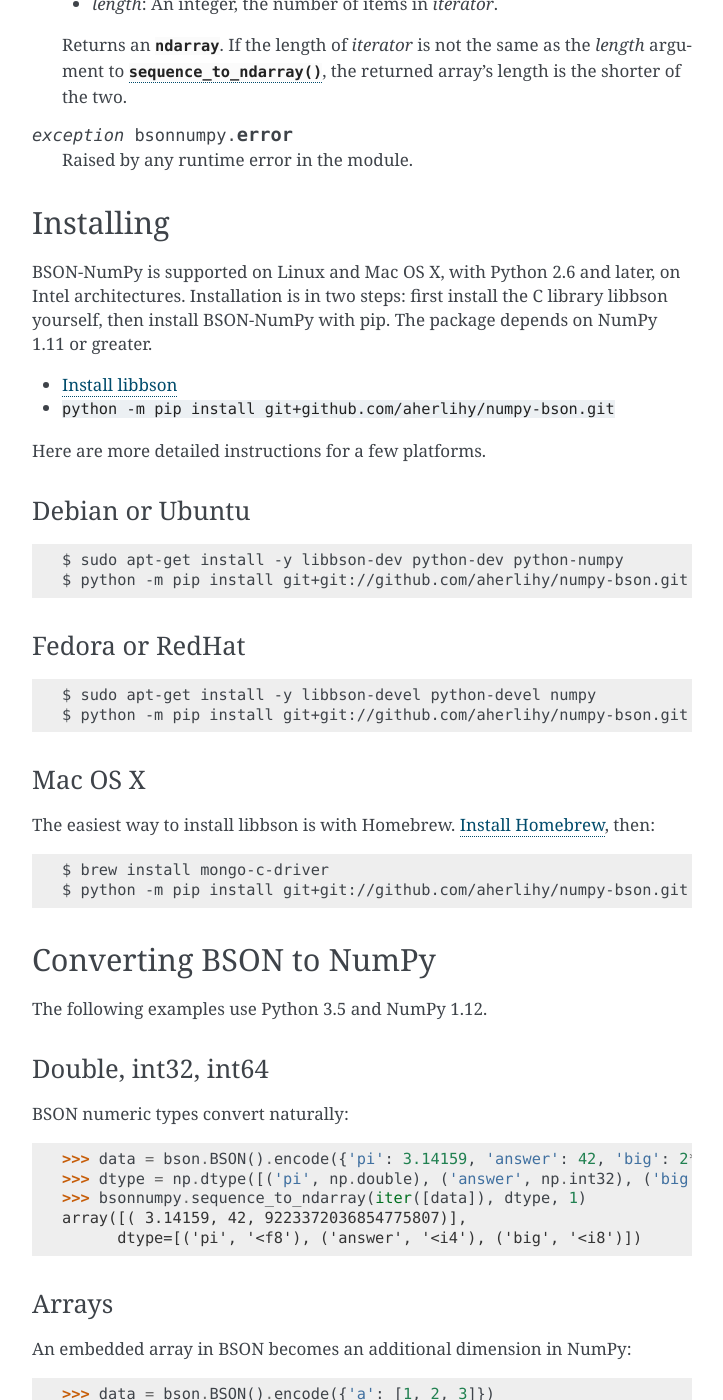
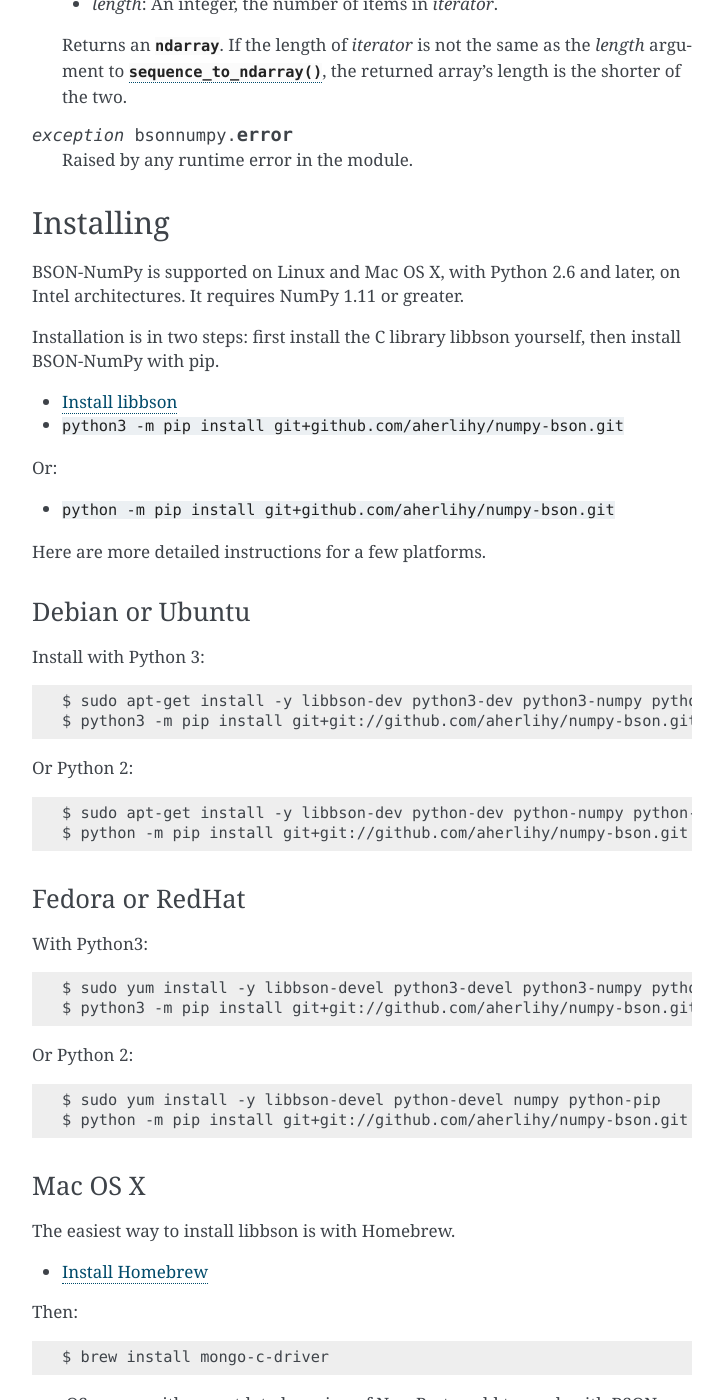
Before and after one commit to mongodb/bson-numpy, a Sphinx documentation site: the page built from doc/index.rst, in a window 1280 px wide and 1400 px high, scrolled down 1183 px. Shown: the whole window, without its empty margins (388-1111 px from the left). Built offline with Sphinx 7.4.7, drawn with Linux system fonts in a browser that asks for light colours; some of the changed text lies outside the part shown.

Commit message:
update install guide

```diff
--- a/doc/index.rst
+++ b/doc/index.rst
@@ -85,11 +85,16 @@
 ----------
 
 BSON-NumPy is supported on Linux and Mac OS X, with Python 2.6 and later,
-on Intel architectures. Installation is in two steps: first install the C
-library libbson yourself, then install BSON-NumPy with pip. The package
-depends on NumPy 1.11 or greater.
+on Intel architectures. It requires NumPy 1.11 or greater.
+
+Installation is in two steps: first install the C library libbson yourself, then
+install BSON-NumPy with pip.
 
 - `Install libbson <http://mongoc.org/libbson/current/installing.html>`_
+- ``python3 -m pip install git+github.com/aherlihy/numpy-bson.git``
+
+Or:
+
 - ``python -m pip install git+github.com/aherlihy/numpy-bson.git``
 
 Here are more detailed instructions for a few platforms.
@@ -97,29 +102,63 @@
 Debian or Ubuntu
 ^^^^^^^^^^^^^^^^
 
-.. code-block:: none
+Install with Python 3::
 
-  $ sudo apt-get install -y libbson-dev python-dev python-numpy
+  $ sudo apt-get install -y libbson-dev python3-dev python3-numpy python3-pip
+  $ python3 -m pip install git+git://github.com/aherlihy/numpy-bson.git
+
+Or Python 2::
+
+  $ sudo apt-get install -y libbson-dev python-dev python-numpy python-pip
   $ python -m pip install git+git://github.com/aherlihy/numpy-bson.git
 
 Fedora or RedHat
 ^^^^^^^^^^^^^^^^
 
-.. code-block:: none
+With Python3::
 
-  $ sudo apt-get install -y libbson-devel python-devel numpy
+  $ sudo yum install -y libbson-devel python3-devel python3-numpy python3-pip
+  $ python3 -m pip install git+git://github.com/aherlihy/numpy-bson.git
+
+Or Python 2::
+
+  $ sudo yum install -y libbson-devel python-devel numpy python-pip
   $ python -m pip install git+git://github.com/aherlihy/numpy-bson.git
 
 Mac OS X
 ^^^^^^^^
 
-The easiest way to install libbson is with Homebrew. `Install Homebrew
-<http://brew.sh/>`_, then:
+The easiest way to install libbson is with Homebrew.
 
-.. code-block:: none
+* `Install Homebrew <http://brew.sh/>`_
+
+Then::
 
   $ brew install mongo-c-driver
+
+macOS comes with an outdated version of NumPy, too old to work with BSON-NumPy.
+We recommend you don't use the macOS system Python at all, and install your own
+Python with ``brew install python3`` or ``brew install python``, or `download
+Python from python.org <https://www.python.org/downloads/>`_. Then::
+
+  $ python3 -m pip install git+git://github.com/aherlihy/numpy-bson.git
+
+Or with Python 2::
+
   $ python -m pip install git+git://github.com/aherlihy/numpy-bson.git
+
+Mac OS X with the system Python
+'''''''''''''''''''''''''''''''
+
+If you must use the system interpreter, upgrade NumPy and then install
+BSON-NumPy::
+
+  $ sudo easy_install --upgrade numpy
+  $ sudo easy_install git+git://github.com/aherlihy/numpy-bson.git
+
+Finally, install BSON-NumPy::
+
+  $ sudo easy_install git+git://github.com/aherlihy/numpy-bson.git
 
 Converting BSON to NumPy
 ------------------------
```
